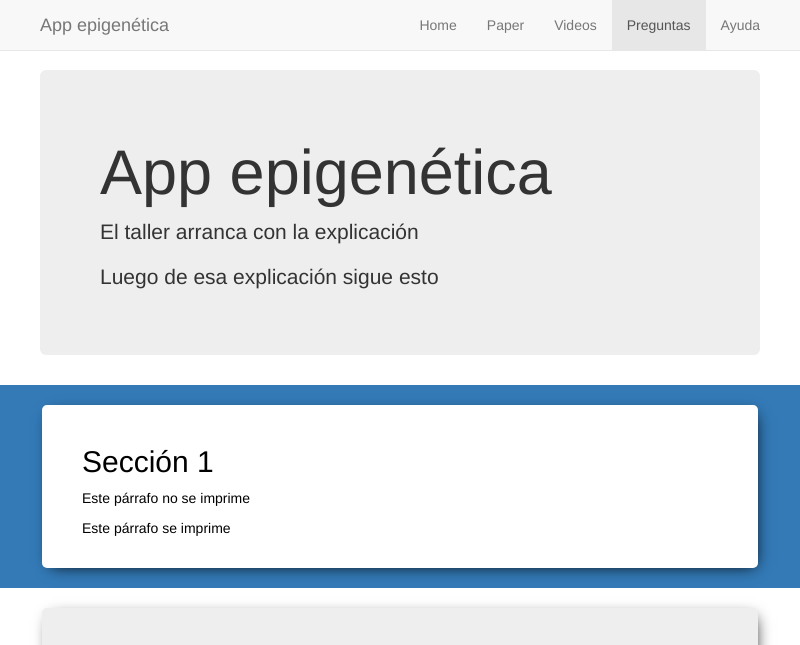
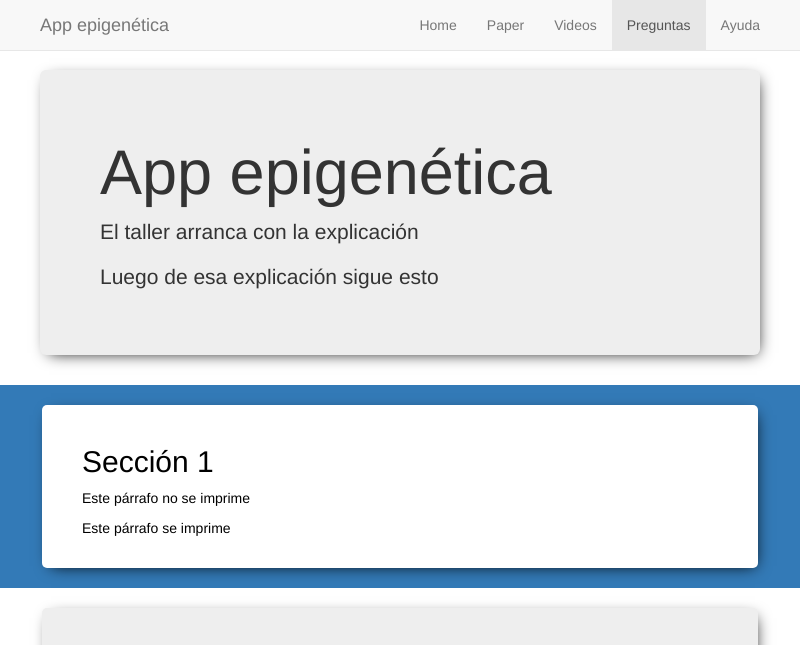
Before and after one commit to ogianatiempo/AppEpigenetica, an Electron app: page index.html in a window 800 px wide. Shown: the top 645 px of the page. Drawn offline with nearby package versions, Linux system fonts and the light colour scheme.

Commit message:
jumbotron shadow

```diff
--- a/assets/css/index.css
+++ b/assets/css/index.css
@@ -1,5 +1,9 @@
 body {
   padding-top: 70px;
+}
+
+.jumbotron {
+  box-shadow: 3px 4px 15px -6px #000;
 }
 
 .section {
```
